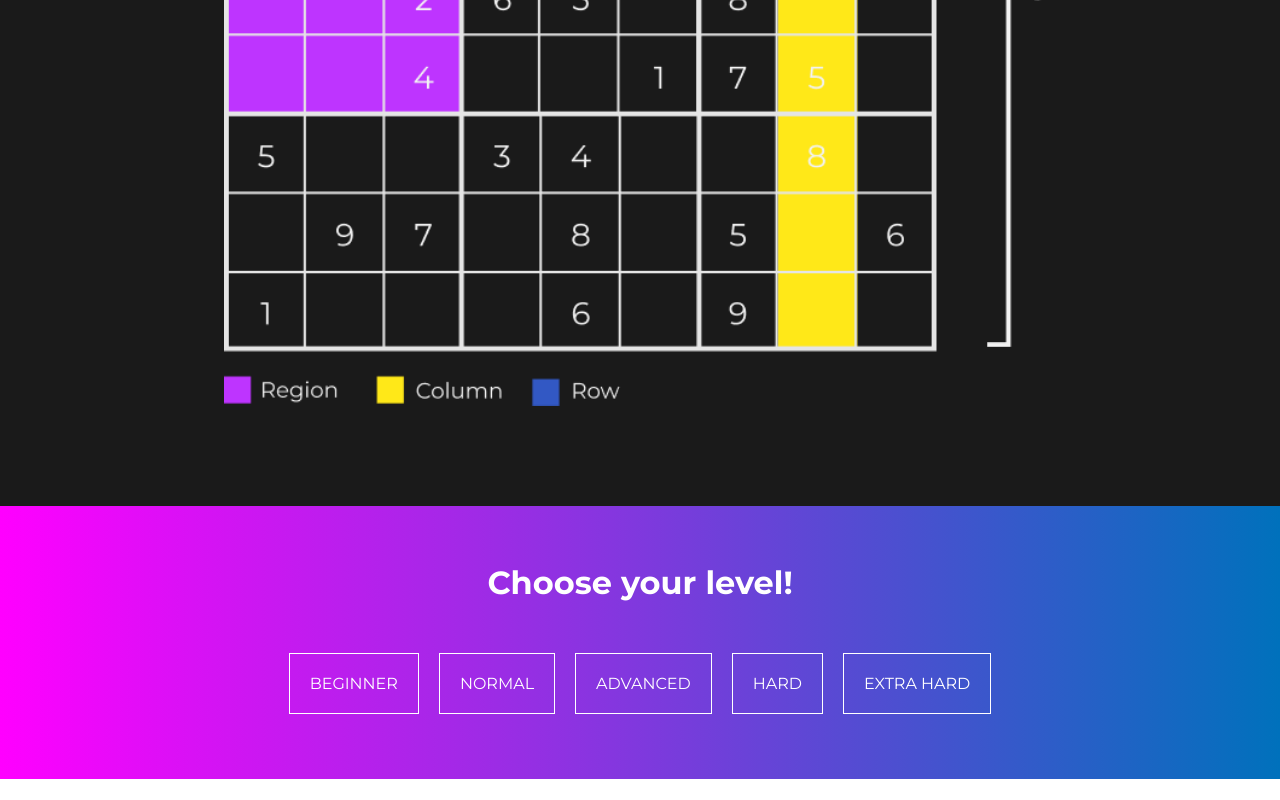
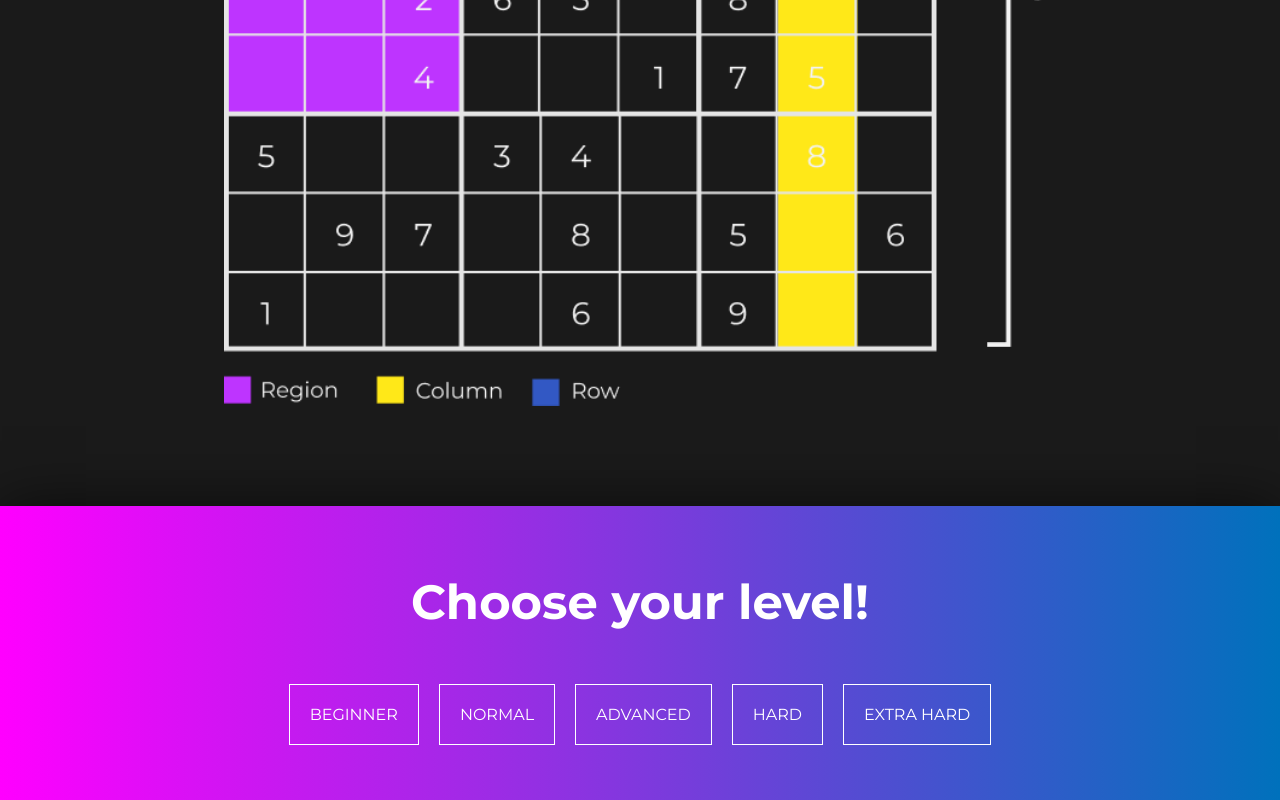
Before and after one commit to NikolSkvarilova/sudoku, a React (Create React App) app: page / in a window 1280 px wide. Shown: the part 3871-4671 px from the top of the page. Before the commit the page ends 4650 px from the top, so only its background shows below. Built offline with nearby package versions, Linux system fonts and the light colour scheme.

Commit message:
Edited styling; removed text-colors etc

```diff
--- a/src/Components/Sections/ChooseLvlSection/ChooseLvlSection.scss
+++ b/src/Components/Sections/ChooseLvlSection/ChooseLvlSection.scss
@@ -2,28 +2,32 @@
 @import '../../mixins';
 
 .container {
+  @include box-shadow;
+
   display: flex;
   flex-direction: column;
   align-items: center;
   justify-content: center;
-  padding: 35px 0;
-  color: white;
+  text-align: center;
+  padding: 35px;
+
+  @media only screen and (max-width: map-get($breakpoints, mobile)) {
+    padding: 35px 0;
+  }
 
   h1 {
-    color: white;
-    font-family: map-get($font-families, title);
+    @include heading1;
   }
 
   .levels-container {
     display: flex;
     align-items: center;
     justify-content: center;
-    padding: 20px 0;
+    flex-wrap: wrap;
+    margin: 10px 0;
 
     a {
-      text-decoration: none;
-      color: white;
-      font-family: map-get($font-families, btn);
+      @include btn;
 
       .button {
         -webkit-box-flex: 1;
@@ -38,6 +42,9 @@
         -webkit-transition: 0.3s;
         transition: 0.3s;
 
+        @media only screen and (max-width: map-get($breakpoints, mobile)) {
+          min-width: 200px;
+        }
 
         &:after {
           position: absolute;
```
